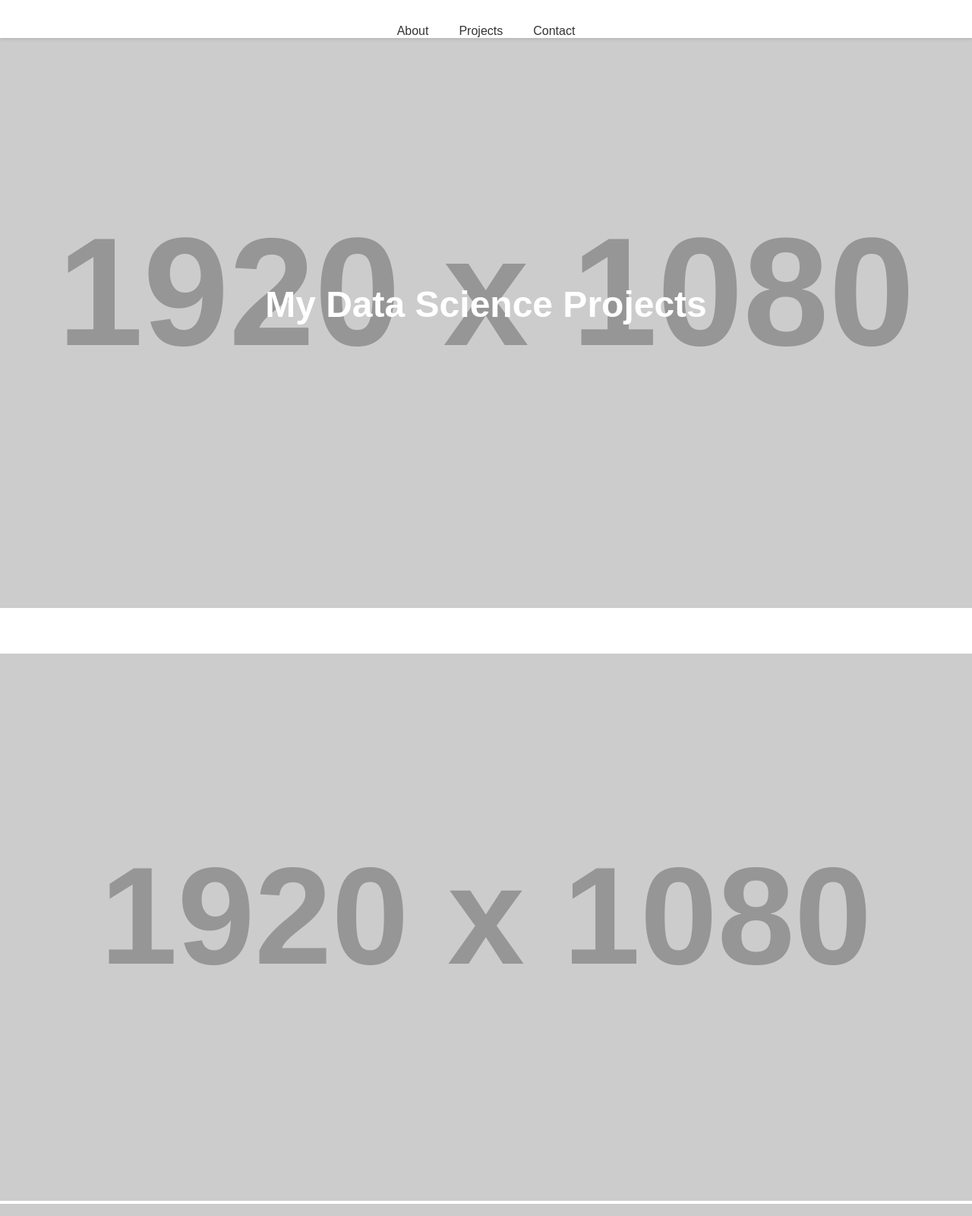
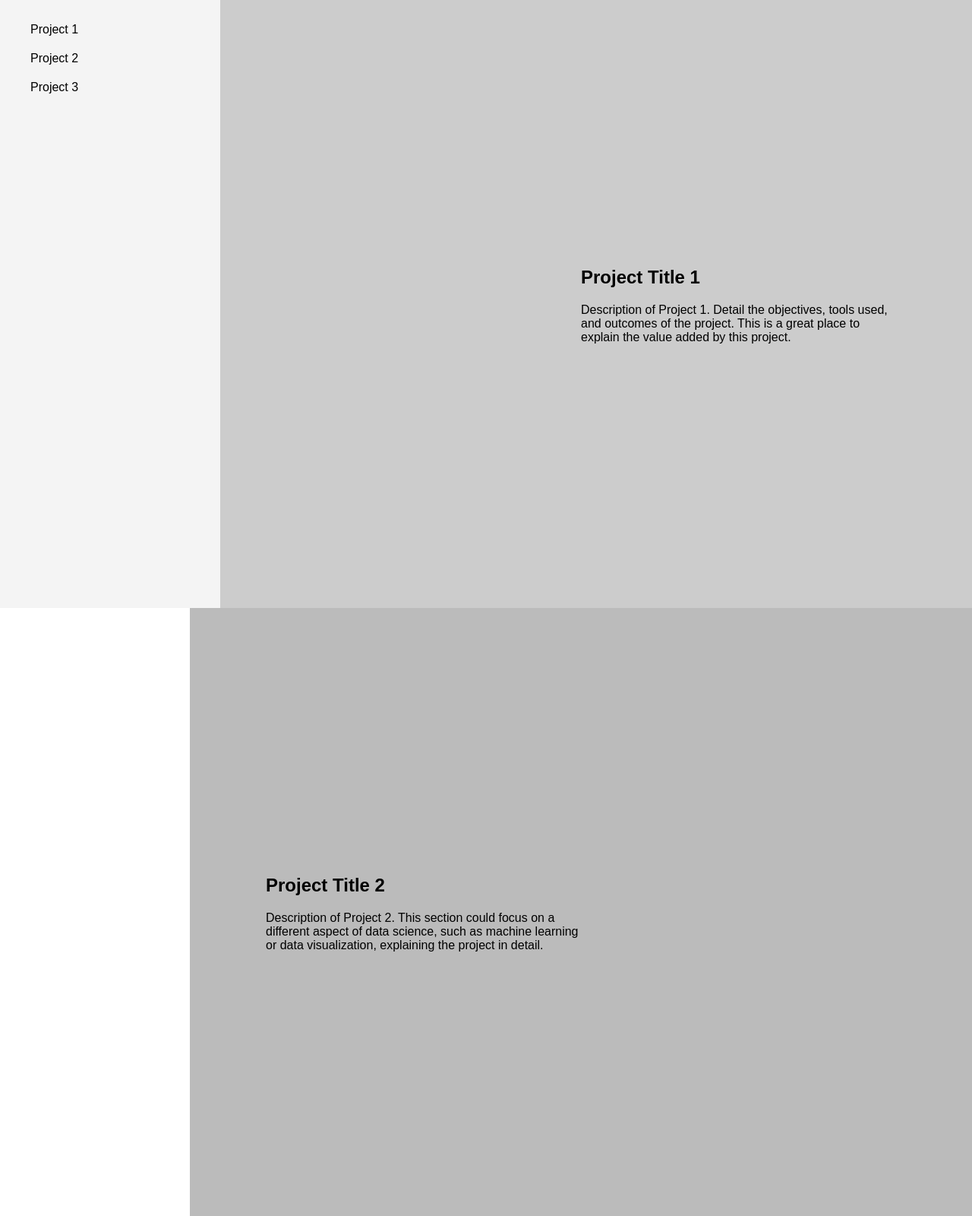
Before and after one commit to mustafakaswani10/mustafakaswani10.github.io, a plain HTML site: page index.html in a window 1280 px wide. Shown: the top 1600 px of the page at 76% size. Drawn offline with Linux system fonts and the light colour scheme; placeholder pictures from the web are drawn by us.

Commit message:
Update index.html

```diff
--- a/index.html
+++ b/index.html
@@ -5,62 +5,61 @@
     <meta name="viewport" content="width=device-width, initial-scale=1.0">
     <title>Data Science Portfolio</title>
     <style>
-        /* Basic Styles */
-        body, h1, p, a { margin: 0; padding: 0; font-family: 'Arial', sans-serif; color: #333; }
-        body { background: #fff; overflow-x: hidden; }
+        /* Basic Styling */
+        body, html { padding: 0; margin: 0; font-family: Arial, sans-serif; scroll-behavior: smooth; }
+        a { color: #000; text-decoration: none; }
+        a:hover { text-decoration: underline; }
 
-        /* Navigation */
-        nav { background: #fff; height: 50px; width: 100%; position: fixed; top: 0; left: 0; z-index: 1000; box-shadow: 0 2px 4px rgba(0,0,0,0.1); }
-        nav ul { list-style: none; padding: 0; display: flex; justify-content: center; align-items: center; height: 100%; }
-        nav ul li { padding: 0 20px; }
-        nav ul li a { text-decoration: none; color: #333; font-size: 16px; transition: color 0.3s ease; }
-        nav ul li a:hover { color: #555; }
+        /* Layout */
+        .sidebar { position: fixed; top: 0; bottom: 0; left: 0; width: 250px; background: #f4f4f4; padding: 20px; }
+        .content { margin-left: 250px; }
+        section { height: 100vh; display: flex; align-items: center; padding: 50px; box-sizing: border-box; }
+        .image { flex: 1; background-size: cover; background-position: center; }
+        .text { flex: 1; padding: 50px; }
 
-        /* Header */
-        header { height: 100vh; background: url('https://via.placeholder.com/1920x1080/AAA/fff?text=Data+Science+Portfolio') no-repeat center center/cover; display: flex; justify-content: center; align-items: center; text-align: center; }
-        header h1 { font-size: 48px; color: white; }
+        /* Navigation Styling */
+        .sidebar a { display: block; padding: 10px 20px; }
+        .active { color: red; }
 
-        /* Main Content */
-        .main { padding-top: 60px; }
-        .project { width: 100%; overflow: hidden; }
-        .project img { width: 100%; transition: transform 0.3s ease; }
-        .project:hover img { transform: scale(1.05); }
-
-        /* Footer */
-        footer { text-align: center; padding: 20px 0; font-size: 14px; color: #666; }
-
-        /* Responsive Design */
+        /* Responsive */
         @media (max-width: 768px) {
-            nav ul li { padding: 0 10px; }
+            .sidebar { width: 100px; }
+            .content { margin-left: 100px; }
+            .text, .image { flex: 1; }
         }
     </style>
 </head>
 <body>
-    <nav>
-        <ul>
-            <li><a href="#about">About</a></li>
-            <li><a href="#projects">Projects</a></li>
-            <li><a href="#contact">Contact</a></li>
-        </ul>
-    </nav>
-    <header>
-        <h1>My Data Science Projects</h1>
-    </header>
 
-    <div class="main">
-        <!-- Project 1 -->
-        <div class="project">
-            <img src="https://via.placeholder.com/1920x1080/EEE/AAA?text=Project+1" alt="Project 1">
+<div class="sidebar">
+    <a href="#project1">Project 1</a>
+    <a href="#project2">Project 2</a>
+    <a href="#project3">Project 3</a>
+</div>
+
+<div class="content">
+    <section id="project1" style="background: #ccc;">
+        <div class="image" style="background-image: url('https://via.placeholder.com/600x400');"></div>
+        <div class="text">
+            <h1>Project Title 1</h1>
+            <p>Description of Project 1. Detail the objectives, tools used, and outcomes of the project. This is a great place to explain the value added by this project.</p>
         </div>
-        <!-- Project 2 -->
-        <div class="project">
-            <img src="https://via.placeholder.com/1920x1080/EEE/AAA?text=Project+2" alt="Project 2">
+    </section>
+    <section id="project2" style="background: #bbb;">
+        <div class="text">
+            <h1>Project Title 2</h1>
+            <p>Description of Project 2. This section could focus on a different aspect of data science, such as machine learning or data visualization, explaining the project in detail.</p>
         </div>
-        <!-- More projects can be added in a similar manner -->
-    </div>
+        <div class="image" style="background-image: url('https://via.placeholder.com/600x400');"></div>
+    </section>
+    <section id="project3" style="background: #aaa;">
+        <div class="image" style="background-image: url('https://via.placeholder.com/600x400');"></div>
+        <div class="text">
+            <h1>Project Title 3</h1>
+            <p>Description of Project 3. Discuss the challenges faced during the project and how they were overcome. Highlight any innovative solutions employed.</p>
+        </div>
+    </section>
+</div>
 
-    <footer>
-        © 2024 by [Your Name]. All Rights Reserved.
-    </footer>
 </body>
 </html>
```
